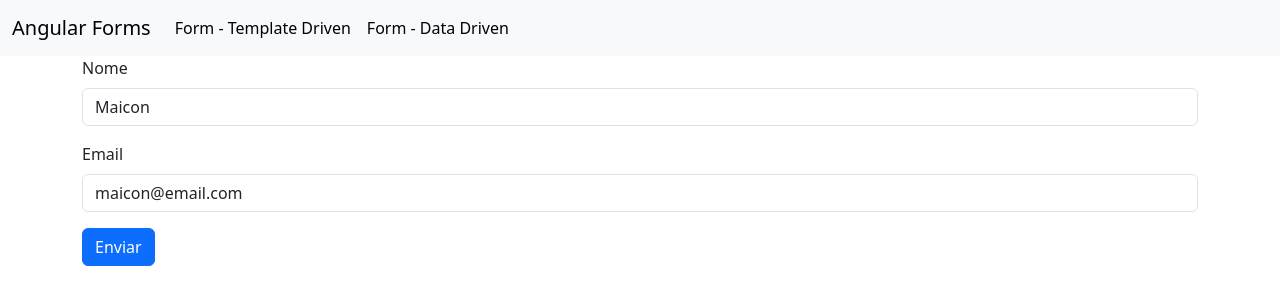
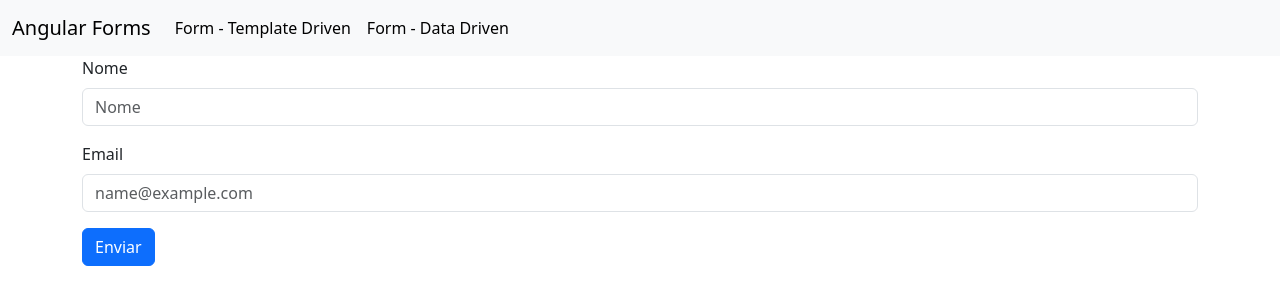
Before and after one commit to maiconcardoso/studying_angular_forms, an Angular app: page /templateForm in a window 1280 px wide. Shown: the top 304 px of the page. Built offline with nearby package versions, Linux system fonts and the light colour scheme.

Commit message:
Mostrando mensagens de erro de validação

```diff
--- a/src/app/app.component.html
+++ b/src/app/app.component.html
@@ -3,8 +3,10 @@
     <a class="navbar-brand" routerLink="/">Angular Forms</a>
     <div class="collapse navbar-collapse" id="navbarNavAltMarkup">
       <div class="navbar-nav">
-        <a class="nav-link active" aria-current="page" routerLinkActive="active" routerLink="/templateForm">Form - Template Driven</a>
-        <a class="nav-link active" aria-current="page" routerLinkActive="active" routerLink="/dataForm">Form - Data Driven</a>
+        <a class="nav-link active" aria-current="page" routerLinkActive="active" routerLink="/templateForm">Form -
+          Template Driven</a>
+        <a class="nav-link active" aria-current="page" routerLinkActive="active" routerLink="/dataForm">Form - Data
+          Driven</a>
       </div>
     </div>
   </div>
--- a/src/app/template-form/template-form.component.css
+++ b/src/app/template-form/template-form.component.css
@@ -0,0 +1,3 @@
+ng-invalid.ng-touched:not(form) {
+  border: 1px solid red;
+}
--- a/src/app/template-form/template-form.component.html
+++ b/src/app/template-form/template-form.component.html
@@ -1,8 +1,11 @@
 <form #f="ngForm" (ngSubmit)="onSubmit(f)">
   <div class="mb-3">
     <label for="nome" class="form-label">Nome</label>
-    <input type="text" required class="form-control" id="nome" placeholder="Nome" name="nome"
+    <input type="text" required #nome="ngModel" class="form-control" id="nome" placeholder="Nome" name="nome"
       [(ngModel)]="usuario.nome">
+      <div class="alert alert-danger" role="alert" *ngIf="!nome.valid && nome.touched">
+        O nome é obrigatório.
+      </div>
   </div>
   <div class="mb-3">
     <label for="email" class="form-label">Email</label>
--- a/src/app/template-form/template-form.component.ts
+++ b/src/app/template-form/template-form.component.ts
@@ -8,14 +8,14 @@
 export class TemplateFormComponent {
 
   usuario: any = {
-    nome: "Maicon",
-    email: "maicon@email.com"
+    nome: null,
+    email: null
   }
 
 
   onSubmit(form: any){
     console.log(form);
-    console.log(this.usuario);
+    //console.log(this.usuario);
   }
 
 }
```
